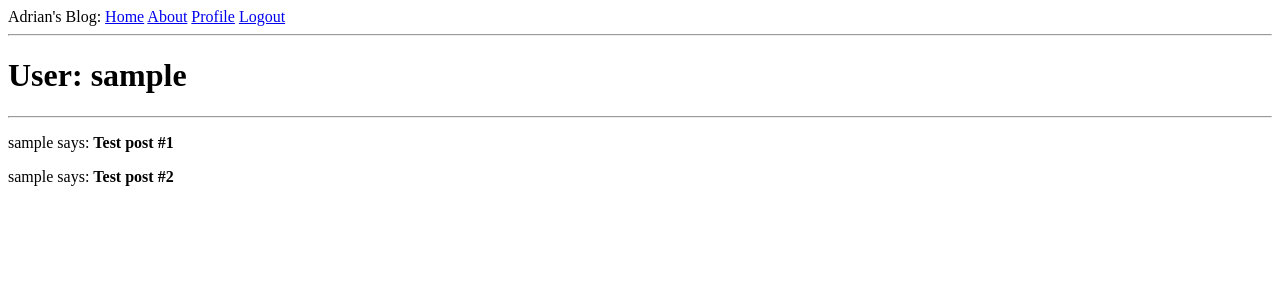
After one commit to trilusa/my-website, a Flask app: a page that uses blog/templates/base.html in a window 1280 px wide. The commit adds this page. Shown: the top 300 px of the page. Run offline with Flask 2, Linux system fonts and the light colour scheme; the visitor is signed in with stand-in values (Sample User, id 1); data comes from the database, SQL or seed files in the repository.

Commit message:
added user page, viewable when logged in

```diff
--- a/blog/routes.py
+++ b/blog/routes.py
@@ -56,3 +56,14 @@ def login():
 def logout():
     logout_user()
     return redirect(url_for('home'))
+
+
+@app.route('/user/<username>')
+@login_required
+def user(username):
+    user = User.query.filter_by(username=username).first_or_404()
+    posts = [
+        {'author': user, 'body': 'Test post #1'},
+        {'author': user, 'body': 'Test post #2'}
+    ]
+    return render_template('user.html', user=user, posts=posts)
--- a/blog/templates/base.html
+++ b/blog/templates/base.html
@@ -6,12 +6,15 @@
 </head>
 <body>
 	<!-- top menu bar -->
-	<div>Adrian's Blog | <a href="/index">Home</a> | <a href="/about">About</a> | <a href="/login">Login</a>
-        {% if current_user.is_anonymous %}
-        <a href="{{ url_for('login') }}">Login</a>
-        {% else %}
-        <a href="{{ url_for('logout') }}">Logout</a>
-        {% endif %}
+	<div>Adrian's Blog:
+      <a href="{{ url_for('home') }}">Home</a>
+       <a href="{{ url_for('about') }}">About</a>
+      {% if current_user.is_anonymous %}
+      <a href="{{ url_for('login') }}">Login</a>
+      {% else %}
+      <a href="{{ url_for('user', username=current_user.username) }}">Profile</a>
+      <a href="{{ url_for('logout') }}">Logout</a>
+      {% endif %}
     </div>
     <hr>
     {% with messages = get_flashed_messages() %}
--- /dev/null
+++ b/blog/templates/user.html
@@ -0,0 +1,11 @@
+{% extends "base.html" %}
+
+{% block content %}
+    <h1>User: {{ user.username }}</h1>
+    <hr>
+    {% for post in posts %}
+    <p>
+    {{ post.author.username }} says: <b>{{ post.body }}</b>
+    </p>
+    {% endfor %}
+{% endblock %}
```
